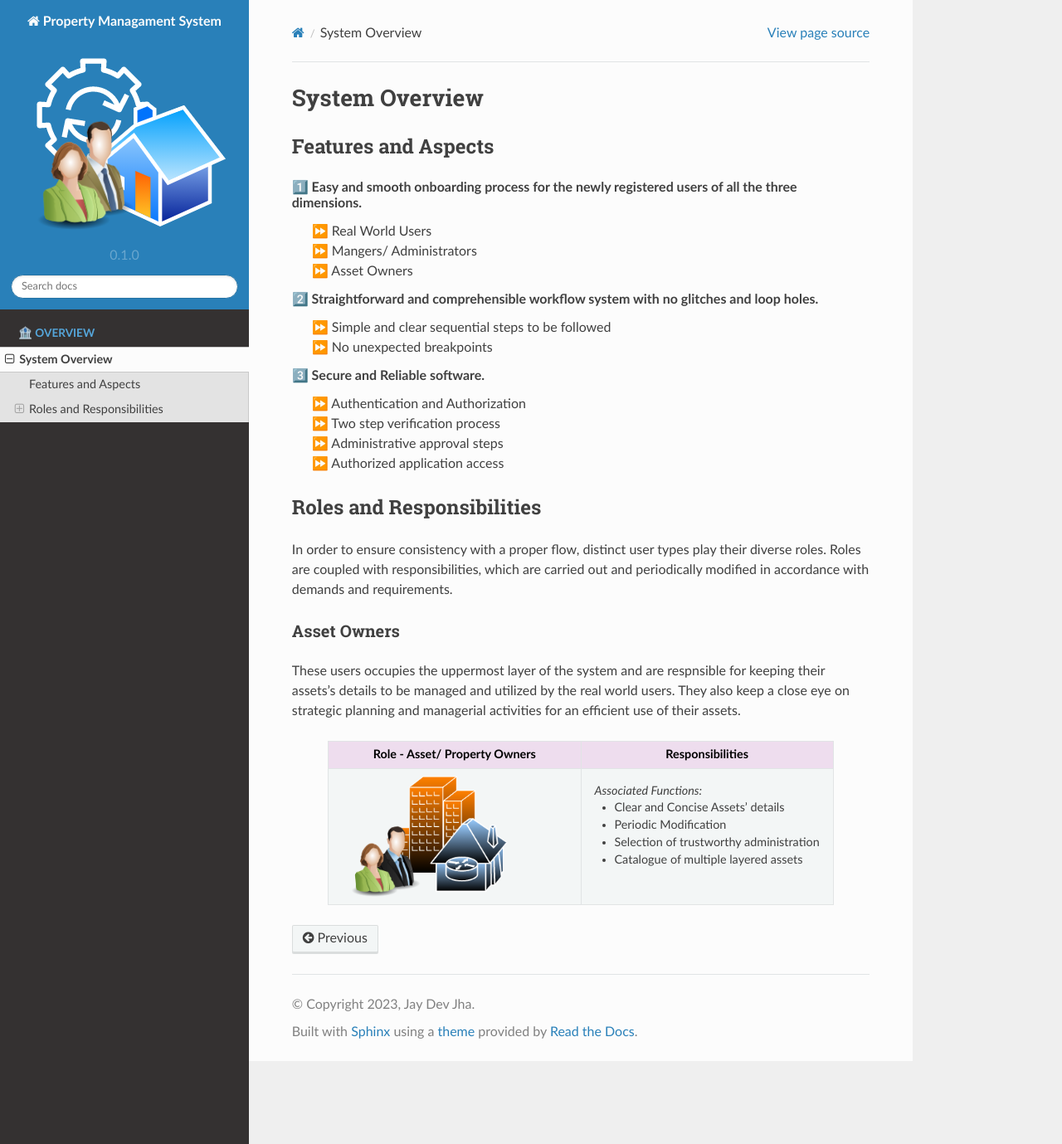
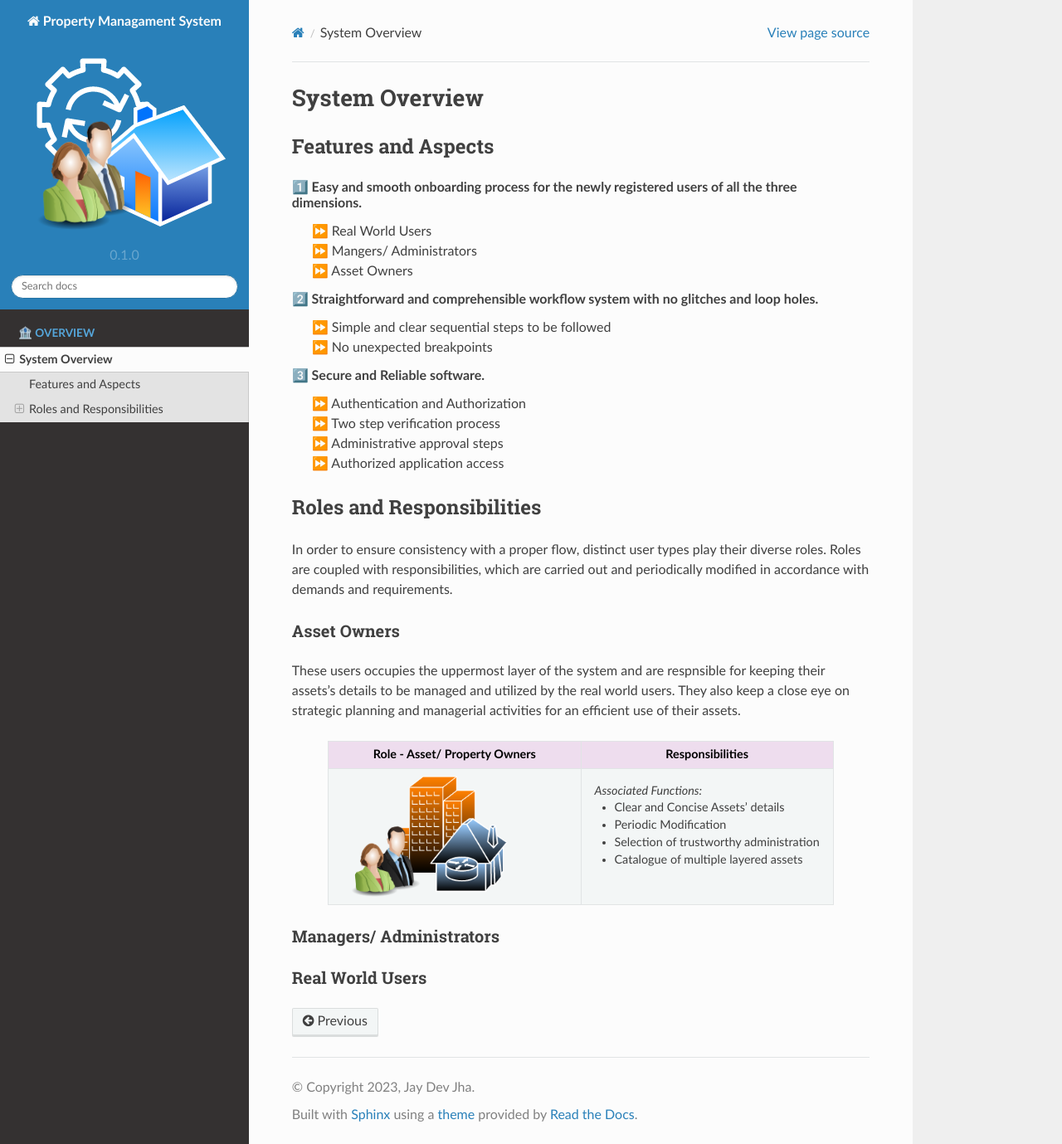
Before and after one commit to IIITM-Jay/Property-Management-System-Docs, a Sphinx documentation site: the page built from docs/source/systemOverview.rst, in a window 1280 px wide and 1379 px high. Shown: the whole window at 83% size. Built offline with Sphinx 7.4.7 and the Read the Docs theme 2.0.0, drawn with Linux system fonts in a browser that asks for light colours.

Commit message:
Update systemOverview.rst

```diff
--- a/docs/source/systemOverview.rst
+++ b/docs/source/systemOverview.rst
@@ -57,3 +57,9 @@ They also keep a close eye on strategic planning and managerial activities for a
        * Periodic Modification
        * Selection of trustworthy administration
        * Catalogue of multiple layered assets
+
+Managers/ Administrators
+~~~~~~~~~~~~~~~~~~~~~~~~~~
+
+Real World Users
+~~~~~~~~~~~~~~~~~~~~~~~~~~
```
